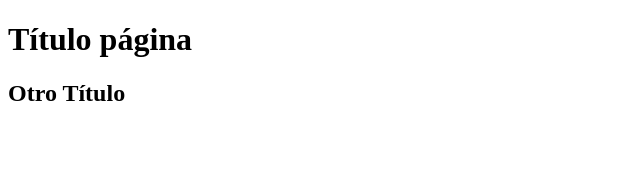
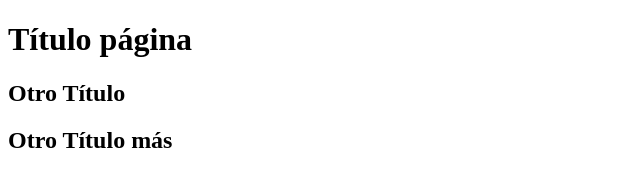
Before and after one commit to KarenAyelenVargas/PaginaPrueba, a plain HTML site: page index.html in a window 1280 px wide. Shown: the whole page, without its empty margins (0-640 px from the left). Drawn offline with Linux system fonts and the light colour scheme.

Commit message:
Tercer commit desde git

```diff
--- a/index.html
+++ b/index.html
@@ -9,5 +9,6 @@
 <body>
     <h1>Título página</h1>
     <h2>Otro Título</h2>
+    <h2>Otro Título más</h2>
 </body>
 </html>
```
